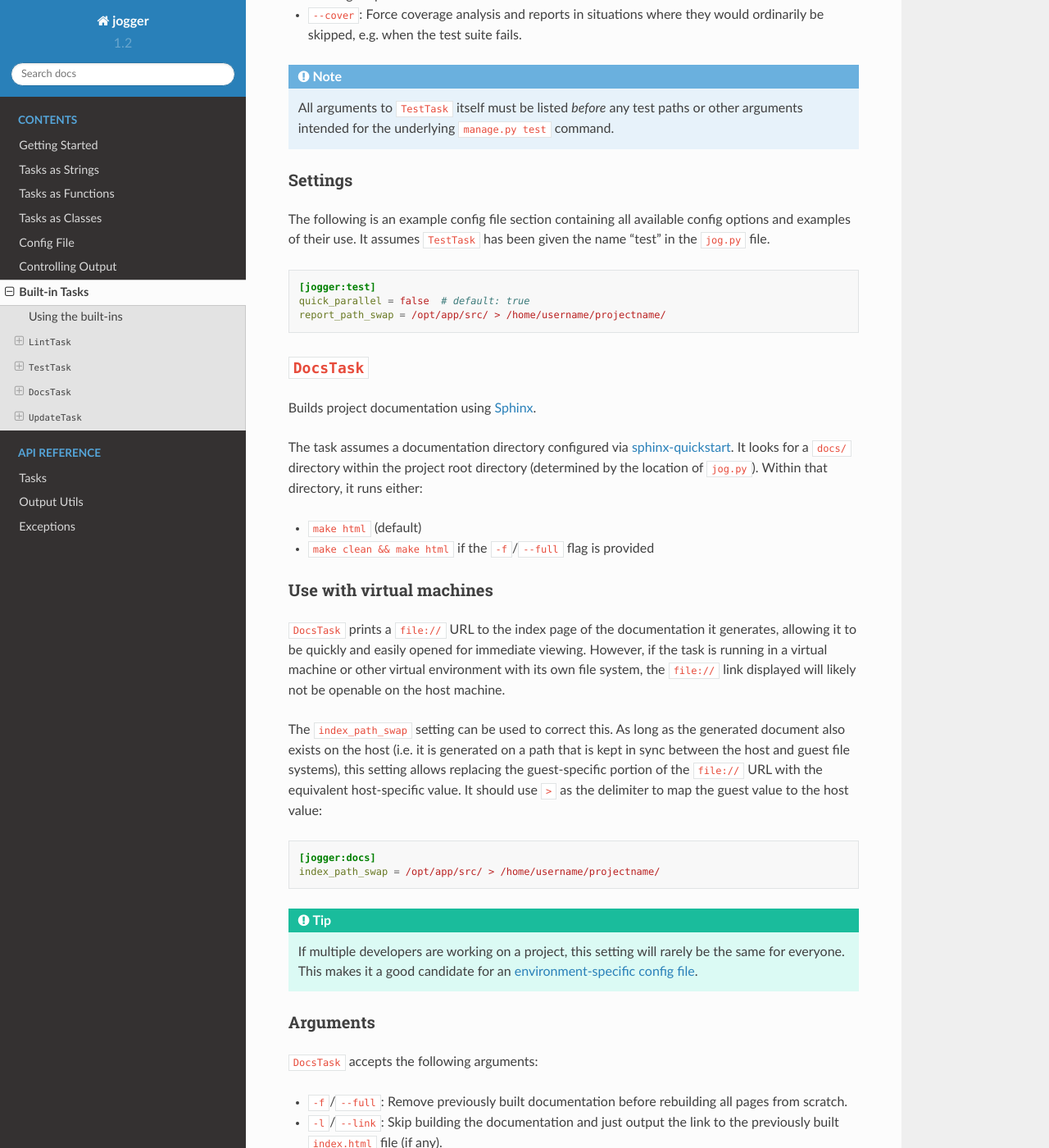
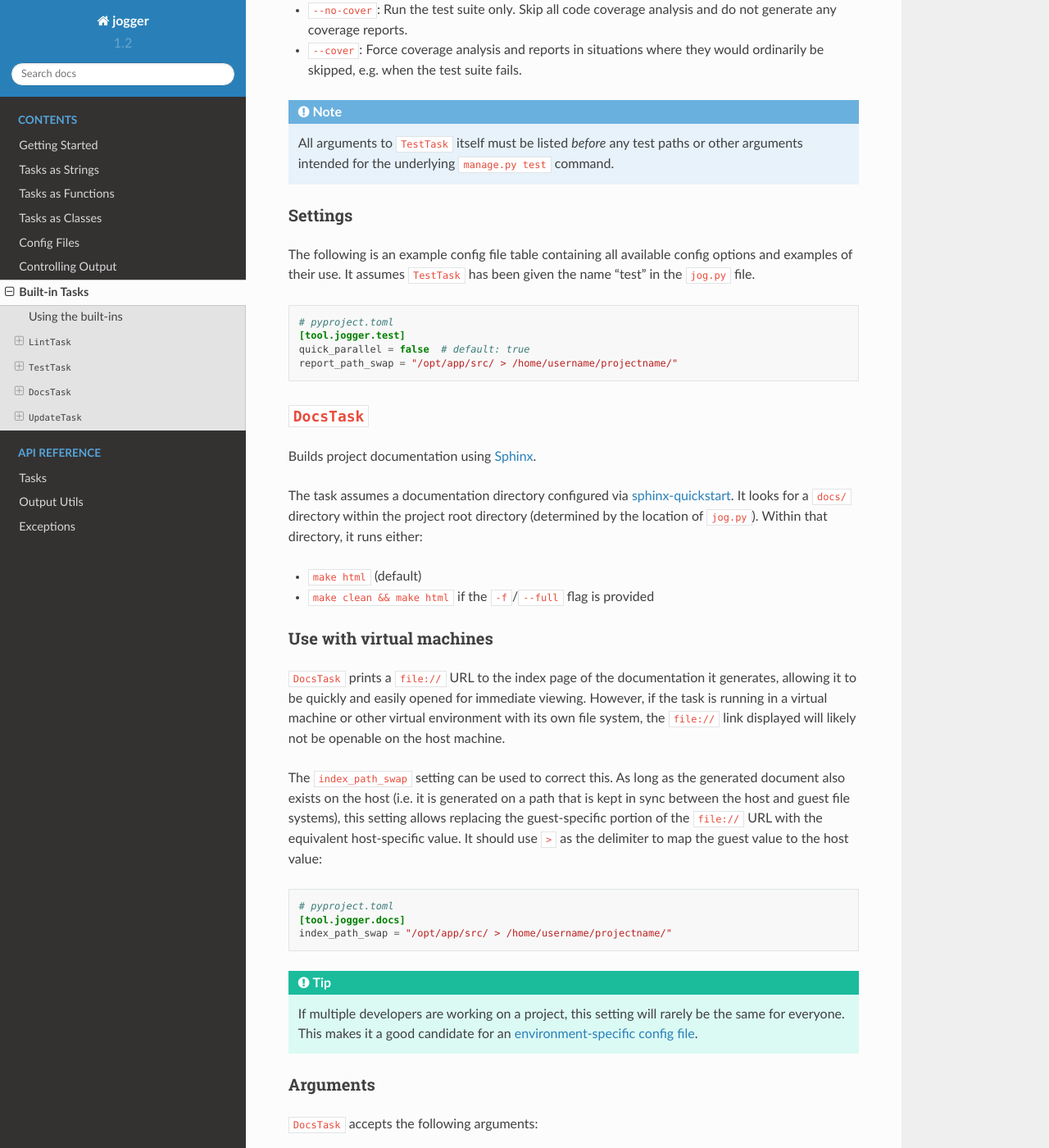
Before and after one commit to oogles/jog, a Sphinx documentation site: the page built from docs/topics/builtins.rst, in a window 1280 px wide and 1400 px high, scrolled down 5834 px. Shown: the whole window at 82% size. Built offline with Sphinx 7.4.7 and the Read the Docs theme 2.0.0, drawn with Linux system fonts in a browser that asks for light colours; some of the changed text lies outside the part shown.

Commit message:
Updated docs with TOML config file support.

```diff
--- a/docs/ref/tasks.rst
+++ b/docs/ref/tasks.rst
@@ -16,11 +16,7 @@
 
     .. attribute:: settings
 
-        The object containing any settings for this task that were included in a project-level :doc:`config file <../topics/config>`.
-
-        .. important::
-
-            The settings-object is *dictionary-like*, but it is **not** a true dictionary. See an explanation of the differences in the :ref:`config file documentation <config_task_settings>`.
+        The dictionary containing any settings for this task that were included in a supported :doc:`config file <../topics/config>`.
 
     .. attribute:: project_dir
 
--- a/docs/topics/builtins.rst
+++ b/docs/topics/builtins.rst
@@ -36,7 +36,7 @@
 
 It includes the following steps:
 
-1. Lint Python code using `ruff <https://docs.astral.sh/ruff/>`_ and `isort <https://github.com/PyCQA/isort>`_. Both programs will obey their respective configuration files if they are located in standard locations, e.g. in a ``setup.cfg`` file. Specifically, the following commands are executed in the project root directory (determined as the directory containing ``jog.py``):
+1. Lint Python code using `ruff <https://docs.astral.sh/ruff/>`_ and `isort <https://github.com/PyCQA/isort>`_. Both programs will obey their respective configuration files if they are located in standard locations. Specifically, the following commands are executed in the project root directory (determined as the directory containing ``jog.py``):
 
     * ``ruff check .``
     * ``isort --check-only --diff .``
@@ -78,19 +78,21 @@
 Settings
 --------
 
-The following is an example config file section containing all available config options and examples of their use. It assumes ``LintTask`` has been given the name "lint" in the ``jog.py`` file.
+The following is an example config file table containing all available config options and examples of their use. It assumes ``LintTask`` has been given the name "lint" in the ``jog.py`` file.
 
-.. code-block:: ini
+.. code-block:: toml
 
-    [jogger:lint]
+    # pyproject.toml
+    [tool.jogger.lint]
     python = false      # exclude the Python linting step by default
     fable = false       # exclude the FABLE step by default
     migrations = false  # exclude the migration check step by default
 
-    fable_good_endings = CRLF  # one of: LF, CR, CRLF (default: LF)
+    fable_good_endings = "CRLF"   # one of: LF, CR, CRLF (default: LF)
     fable_max_filesize = 5242880  # 5MB, in bytes (default: 1MB)
-    fable_exclude =
-        ./docs/_build
+    fable_exclude = [
+        "./docs/_build"
+    ]
 
 
 ``TestTask``
@@ -134,9 +136,10 @@
 
 This mode skips any code coverage analysis and reporting, just running the test suite. By default, it also passes the ``--parallel`` argument to the ``manage.py test`` command. Since this argument is not always desirable, this behaviour can be disabled using the ``quick_parallel`` setting. Assuming a task name of "test":
 
-.. code-block:: ini
+.. code-block:: toml
 
-    [jogger:test]
+    # pyproject.toml
+    [tool.jogger.test]
     quick_parallel = false
 
 See the `Django documentation <https://docs.djangoproject.com/en/stable/ref/django-admin/#cmdoption-test-parallel>`_ on the ``--parallel`` argument for more information.
@@ -190,10 +193,11 @@
 
 The ``report_path_swap`` setting can be used to correct this. As long as the generated document also exists on the host (i.e. it is generated on a path that is kept in sync between the host and guest file systems), this setting allows replacing the guest-specific portion of the ``file://`` URL with the equivalent host-specific value. It should use ``>`` as the delimiter to map the guest value to the host value:
 
-.. code-block:: ini
+.. code-block:: toml
 
-    [jogger:test]
-    report_path_swap = /opt/app/src/ > /home/username/projectname/
+    # pyproject.toml
+    [tool.jogger.test]
+    report_path_swap = "/opt/app/src/ > /home/username/projectname/"
 
 .. tip::
 
@@ -219,13 +223,14 @@
 Settings
 --------
 
-The following is an example config file section containing all available config options and examples of their use. It assumes ``TestTask`` has been given the name "test" in the ``jog.py`` file.
+The following is an example config file table containing all available config options and examples of their use. It assumes ``TestTask`` has been given the name "test" in the ``jog.py`` file.
 
-.. code-block:: ini
+.. code-block:: toml
 
-    [jogger:test]
+    # pyproject.toml
+    [tool.jogger.test]
     quick_parallel = false  # default: true
-    report_path_swap = /opt/app/src/ > /home/username/projectname/
+    report_path_swap = "/opt/app/src/ > /home/username/projectname/"
 
 
 ``DocsTask``
@@ -245,10 +250,11 @@
 
 The ``index_path_swap`` setting can be used to correct this. As long as the generated document also exists on the host (i.e. it is generated on a path that is kept in sync between the host and guest file systems), this setting allows replacing the guest-specific portion of the ``file://`` URL with the equivalent host-specific value. It should use ``>`` as the delimiter to map the guest value to the host value:
 
-.. code-block:: ini
+.. code-block:: toml
 
-    [jogger:docs]
-    index_path_swap = /opt/app/src/ > /home/username/projectname/
+    # pyproject.toml
+    [tool.jogger.docs]
+    index_path_swap = "/opt/app/src/ > /home/username/projectname/"
 
 .. tip::
 
@@ -265,12 +271,13 @@
 Settings
 --------
 
-The following is an example config file section containing all available config options and examples of their use. It assumes ``DocsTask`` has been given the name "docs" in the ``jog.py`` file.
+The following is an example config file table containing all available config options and examples of their use. It assumes ``DocsTask`` has been given the name "docs" in the ``jog.py`` file.
 
-.. code-block:: ini
+.. code-block:: toml
 
-    [jogger:docs]
-    index_path_swap = /opt/app/src/ > /home/username/projectname/
+    # pyproject.toml
+    [tool.jogger.docs]
+    index_path_swap = "/opt/app/src/ > /home/username/projectname/"
 
 
 ``UpdateTask``
@@ -348,9 +355,10 @@
 Settings
 --------
 
-The following is an example config file section containing all available config options and examples of their use. It assumes ``UpdateTask`` has been given the name "update" in the ``jog.py`` file.
+The following is an example config file table containing all available config options and examples of their use. It assumes ``UpdateTask`` has been given the name "update" in the ``jog.py`` file.
 
-.. code-block:: ini
+.. code-block:: toml
 
-    [jogger:update]
-    branch_name = trunk  # the branch name to pull from (default: main)
+    # pyproject.toml
+    [tool.jogger.update]
+    branch_name = "trunk"  # the branch name to pull from (default: main)
```
Also changed, not shown: docs/topics/class_tasks.rst (+4 -8 lines), docs/topics/config.rst (+67 -12 lines), docs/topics/func_tasks.rst (+5 -9 lines).
